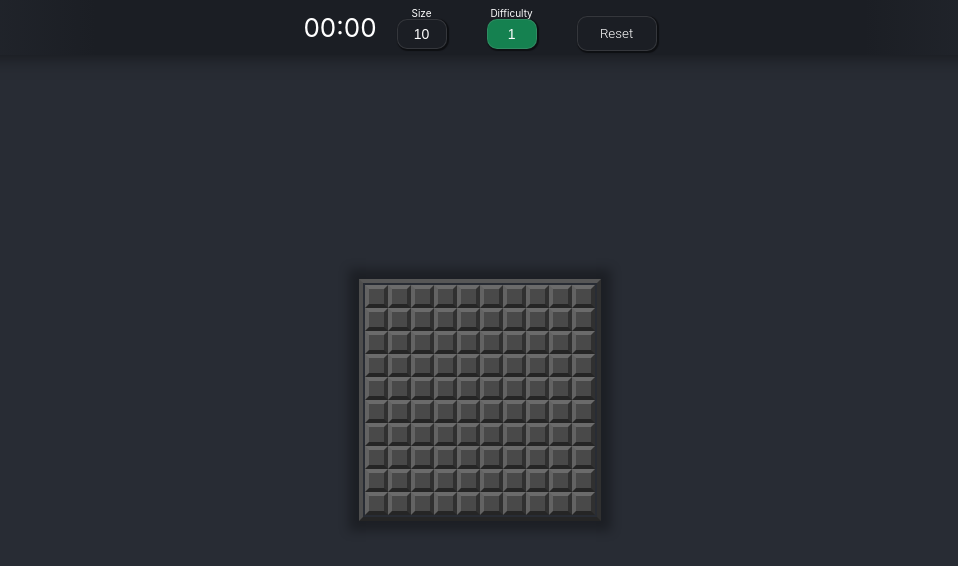
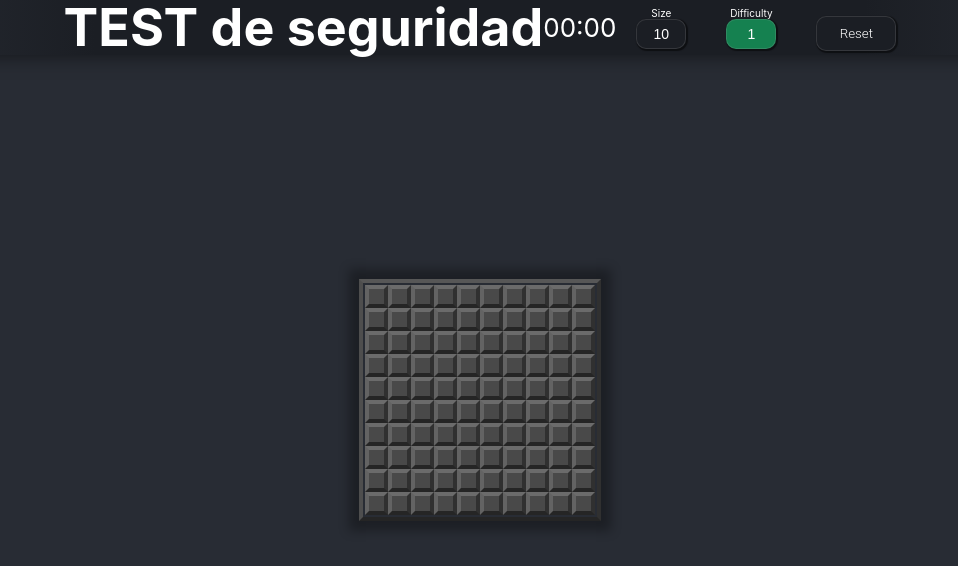
Before and after one commit to SerchoD/mine-sweeper, a React (Create React App) app: page / in a window 1280 px wide. Shown: the top 566 px of the page, without its empty margins (160-1118 px from the left). Built offline with nearby package versions, Linux system fonts and the light colour scheme.

Commit message:
making test for security at mergint to main branch

```diff
--- a/src/components/TopBar/TopBar.js
+++ b/src/components/TopBar/TopBar.js
@@ -42,6 +42,7 @@ const TopBar = ({
 
 	return (
 		<div className='topbar-container'>
+			<h1>TEST de seguridad</h1>
 			<Timer triggerTimer={triggerTimer} />
 			<div className='topbar-select'>
 				<label htmlFor='rows'>Size</label>
```
